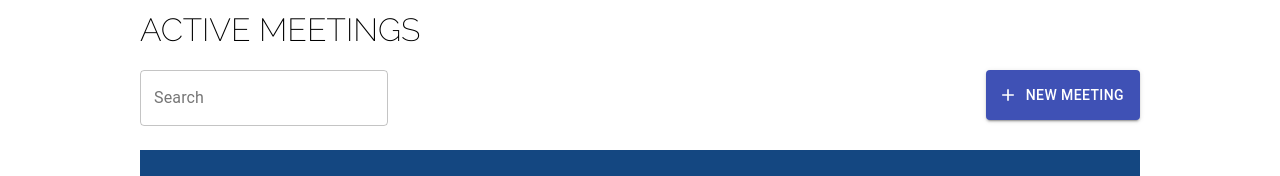
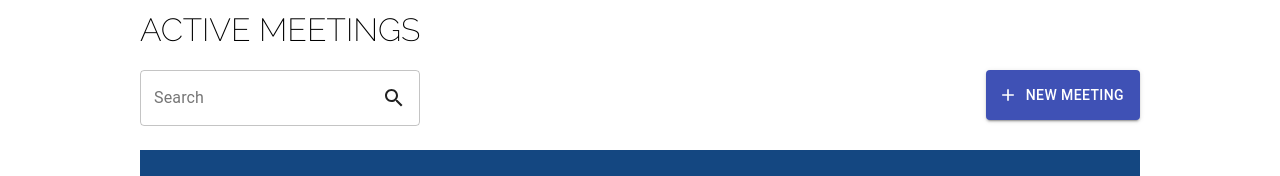
Before and after one commit to Kundestyrt-G17/digibonds, a React (Create React App) app: page /meetings in a window 1280 px wide. Shown: the part 155-331 px from the top of the page. Built offline with nearby package versions, Linux system fonts and the light colour scheme.

Commit message:
Add search icon

```diff
--- a/src/routes/Meetings/index.tsx
+++ b/src/routes/Meetings/index.tsx
@@ -1,10 +1,11 @@
 import React from 'react';
-import { Button, TextField } from '@material-ui/core';
+import { Button, InputAdornment, TextField } from '@material-ui/core';
 import MeetingsTable from './Meetings';
 import Meeting from './Meeting';
 import AddIcon from '@material-ui/icons/Add';
 import { Link } from 'react-router-dom';
 import { Switch, Route, useRouteMatch } from 'react-router-dom';
+import SearchIcon from '@material-ui/icons/Search';
 
 import './index.css';
 
@@ -14,6 +15,7 @@ interface Meeting {
   votes: number;
   deadline: string;
 }
+
 
 const MeetingsRoute = () => {
   const match = useRouteMatch();
@@ -30,8 +32,16 @@ const MeetingsRoute = () => {
             label="Search"
             variant="outlined"
             margin="normal"
+            type="search"
             name="search"
             style={{ height: '50px', margin: '0' }}
+            InputProps={{
+              endAdornment: (
+                <InputAdornment position="end">
+                  <SearchIcon />
+                </InputAdornment>
+              ),
+            }}
           />
           <Button
             variant="contained"
```
